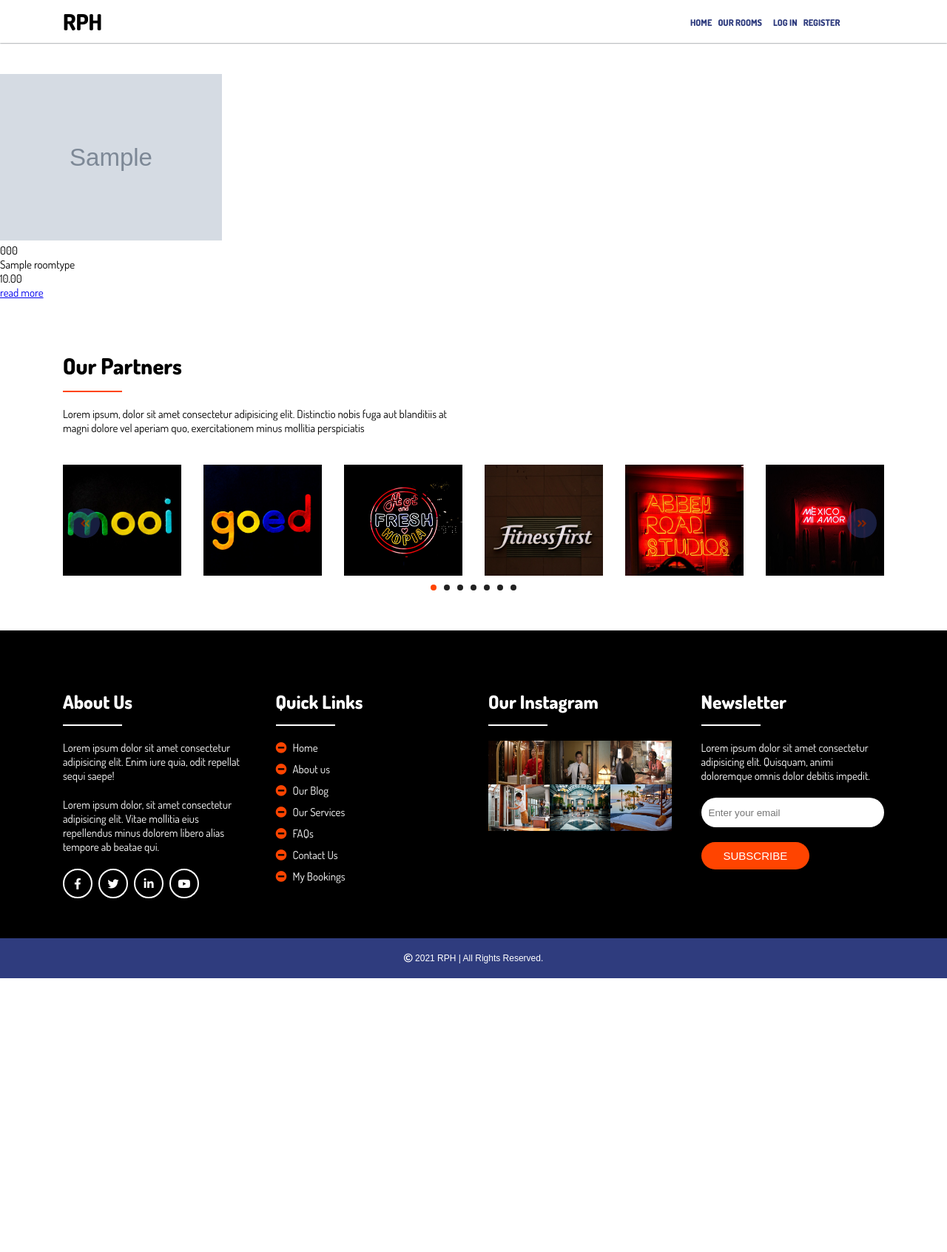
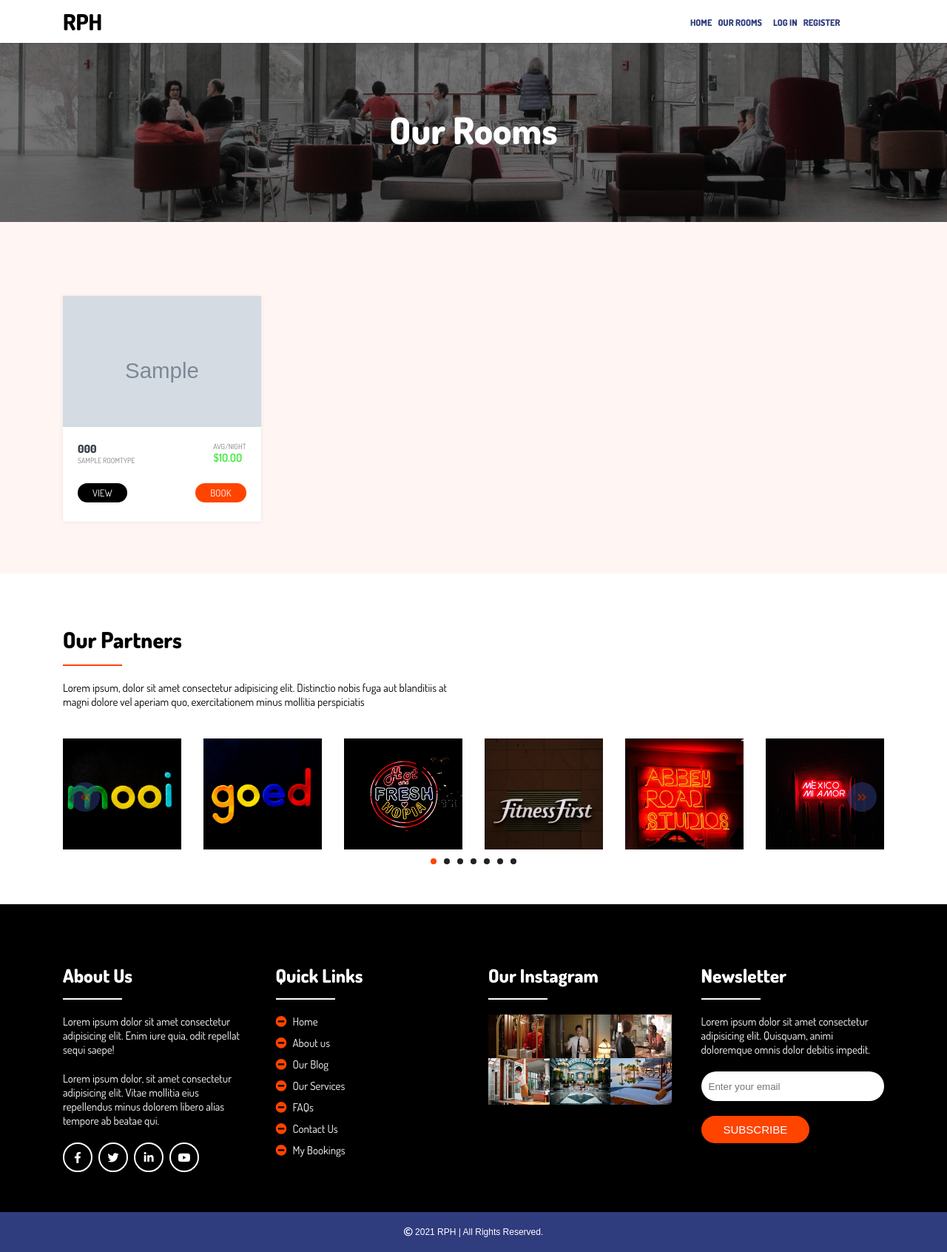
Before and after one commit to nzejoe/rico-hotel-project, a Django app: page /room/all in a window 1280 px wide. Shown: the whole page at 74% size. Before the commit the page ends 1322 px from the top, so only its background shows below. Run offline with Django 3.2, Linux system fonts and the light colour scheme; tables that the repository leaves empty hold one stand-in row (values such as "Sample post"); grey boxes marked "Sample" are stand-in pictures.

Commit message:
room list page styled

```diff
--- a/rooms/urls.py
+++ b/rooms/urls.py
@@ -4,6 +4,6 @@
 
 
 urlpatterns = [
-    path('all', views.RoomList.as_view(), name='room_list'),
+    path('all', views.room_list, name='room_list'),
     path('<str:slug>/', views.RoomDetail.as_view(), name='room_detail'),
 ]
--- a/rooms/views.py
+++ b/rooms/views.py
@@ -1,6 +1,7 @@
 import datetime
 from django.shortcuts import render
 from django.views import generic
+from django.core.paginator import Paginator
 
 #utils
 from utils.bookings import get_booked_dates
@@ -9,10 +10,16 @@
 from bookings.models import BookedRoom
 
 
-class RoomList(generic.ListView):
-    model = Room
-    template_name = 'room/room_list.html'
-    context_object_name = 'rooms'
+def room_list(request):
+     rooms = Room.objects.all().order_by('room_number')
+     paginator = Paginator(rooms, 8)
+     page = request.GET.get('page')
+     page_room_list = paginator.get_page(page)
+
+     context = {
+         'rooms': page_room_list
+     }
+     return render(request, 'room/room_list.html', context)
 
 
 class RoomDetail(generic.DetailView):
--- a/static/css/base.css
+++ b/static/css/base.css
@@ -2,19 +2,22 @@
 
 @import url("./components.css");
 @import url("./layout.css");
+@import url("./pages.css");
 @import url("./responsive.css");
 
 :root {
   font-size: 62.5%;
   --color-primary: #6c91c2;
   --color-dark: #373f47;
+  --color-dark-trans: #373f47ab;
   --color-gray: #8b8982;
   --color-white: #fff;
   --color-blue: #2f3c7e;
-  --background-blue: #c5c9e0;
+  --background-red-trans: #ff44000c;
   --color-blue-trans: #2f3c7e8f;
   --color-red: #ff4400;
   --light-shadow: 0 0 2px var(--color-dark);
+  --light-shadow-2: 0 0 5px rgba(0, 0, 0, 0.096);
 }
 
 *,
--- a/static/css/components.css
+++ b/static/css/components.css
@@ -105,3 +105,42 @@
 }
 
 /************* end of 3rd party  ****************/
+
+
+/************* page header  ****************/
+.page__header{
+  background: rgba(0, 0, 0, 0.541);
+  width: 100%;
+  height: 25rem;
+  overflow: hidden;
+  position: relative;
+  top: 5rem;
+}
+
+.page__header::after{
+  content: "";
+  display: block;
+  position: absolute;
+  background: url('../images/pages/page_header.jpg');
+  background-size: cover;
+  background-repeat: no-repeat;
+  background-position: center;
+  top: 0;
+  left: 0;
+  bottom: 0;
+  right: 0;
+  z-index: -1;
+  width: 100%;
+  height: 100%;
+}
+
+.page__header h1{
+  position: absolute;
+  left: 50%;
+  top: 50%;
+  transform: translate(-50%, -50%);
+  color: #fff;
+  font-size: 5rem;
+  text-transform: capitalize;
+}
+/************* end of page header  ****************/
--- /dev/null
+++ b/static/css/pages.css
@@ -0,0 +1,175 @@
+/********************** room list  ************************/
+.section__our_rooms {
+  background-color: var(--background-red-trans);
+  margin-top: -5rem;
+}
+.room__list {
+  margin-top: 5rem;
+  width: 100%;
+}
+
+.room {
+  width: 100%;
+  margin-bottom: 2rem;
+  box-shadow: var(--light-shadow-2);
+  overflow: hidden;
+}
+
+.room .room__img_container {
+  width: 100%;
+  overflow: hidden;
+}
+
+.room .room__img_container img {
+  width: 100%;
+  transition: all 0.5s;
+}
+
+.room .room__img_container:hover img {
+  transform: scale(1.2);
+}
+
+.room .room__detail {
+  height: 42%;
+  padding: 2rem;
+  background: #fff;
+}
+
+.room .room__desc {
+  display: flex;
+  justify-content: space-between;
+  align-items: center;
+}
+
+.room .room__desc h4 {
+  color: var(--color-dark);
+}
+
+.room .room__type,
+.room .price__desc {
+  color: var(--color-dark-trans);
+  text-transform: uppercase;
+  font-size: 1rem;
+}
+
+.room .price__desc {
+  float: right;
+}
+
+.room .room__price {
+  color: rgb(60, 233, 60);
+  font-weight: 600;
+  font-size: 1.5rem;
+}
+
+.room .room__actions {
+  display: flex;
+  justify-content: space-between;
+  align-items: center;
+  margin-top: 2.5rem;
+}
+
+.room__actions a,
+.room__actions a:link,
+.room__actions a:visited {
+  display: inline-block;
+  text-decoration: none;
+  padding: 0.5rem 2rem;
+  border-radius: 10rem;
+  text-transform: uppercase;
+  font-size: 1.3rem;
+  display: flex;
+  align-items: center;
+}
+
+.room__actions .room__detail_link {
+  background-color: #000;
+  color: #fff;
+}
+
+.room__actions .room__book_link {
+  background-color: var(--color-red);
+  color: #fff;
+  transition: all .5s;
+}
+
+.room__actions .room__book_link:hover{
+  background-color: #000;
+}
+
+.room__page_actions {
+  width: 100%;
+  text-align: center;
+  padding: 5rem 0 2rem 0;
+}
+
+.room__page_actions .page__links {
+  display: inline-block;
+  list-style: none;
+  border-radius: 10rem;
+  box-shadow: var(--light-shadow-2);
+}
+
+.room__page_actions .page__links li {
+  display: inline-block;
+  background-color: #fff;
+  box-shadow: var(--light-shadow-2);
+}
+
+.room__page_actions .page__links li:hover {
+  background-color: rgba(255, 255, 255, 0);
+}
+
+.room__page_actions .page__links li.disabled {
+  background-color: rgba(255, 255, 255, 0);
+}
+.room__page_actions .page__links li.disabled:hover {
+  background-color: rgba(255, 255, 255, 0);
+}
+
+.room__page_actions .page__links li a,
+.room__page_actions .page__links li a:link,
+.room__page_actions .page__links li a:visited {
+  display: inline-block;
+  text-decoration: none;
+  text-transform: capitalize;
+  color: var(--color-dark);
+}
+
+.room__page_actions .page__links li:not(:last-child) {
+  margin-right: 0.1rem;
+}
+
+.room__page_actions .page__links .previous__link {
+  border-top-left-radius: 10rem;
+  border-bottom-left-radius: 10rem;
+}
+
+.room__page_actions .page__links .previous__link a,
+.previous__link.disabled {
+  padding: 1rem 1rem 1.3rem 2rem;
+}
+
+.room__page_actions .page__links .next__link {
+  border-top-right-radius: 10rem;
+  border-bottom-right-radius: 10rem;
+}
+
+.room__page_actions .page__links .next__link a,
+.next__link.disabled {
+  padding: 1rem 2rem 1.3rem 1rem;
+}
+
+.room__page_actions .page__links .page__number a {
+  padding: 1rem 2rem 1.3rem 2rem;
+}
+
+.room__page_actions .page__links li.active__page {
+  background-color: var(--color-red);
+  color: #fff;
+}
+.room__page_actions .page__links li.active__page a {
+  color: #fff;
+}
+
+/********************** end of room list  ************************/
--- a/static/css/responsive.css
+++ b/static/css/responsive.css
@@ -173,7 +173,34 @@
     width: 64rem;
     height: 45rem;
   }
+
+  #modal .slidBtn {
+    top: 10%;
+  }
   /* end of footer */
+
+  /* our room list */
+  .room {
+    height: 32.8rem;
+  }
+
+  .room .room__img_container {
+    height: 58%;
+  }
+
+  .room .room__detail {
+    height: 42%;
+  }
+  .room__list {
+    display: flex;
+    justify-content: space-between;
+    flex-wrap: wrap;
+  }
+
+  .room__list .room {
+    flex: 0 0 calc((100% / 2) - 1rem);
+  }
+  /* end of our room list */
 }
 
 @media screen and (min-width: 760px) {
@@ -246,5 +273,20 @@
   .section__footer .section__wrapper > div {
     flex: 0 0 calc((100% / 2) - 2rem);
   }
+
+  #modal .slidBtn {
+    top: 5%;
+  }
   /* end of footer */
+
+  /* our room list */
+
+  .room {
+    height: 30.5rem;
+  }
+
+  .room__list .room {
+    flex: 0 0 calc((100% / 4) - 1rem);
+  }
+  /* end of our room list */
 }
--- a/static/js/script.js
+++ b/static/js/script.js
@@ -220,17 +220,18 @@
   const footerSlideBtn = $(
     '<div class="slidBtn"><div class="prevBtn btn"><i class="fas fa-angle-double-left"></i></div><div class="nextBtn btn"><i class="fas fa-angle-double-right"></i></div></div>'
   );
+  const counter = $('<span class="postCounter"></span>')
   const IGSlides = $('.instagram__post') // instagram images
   let clonedSlides = null;
   let footerSlider = null;
-  let footerIndex = 0
+  let footerIndex = 0;
 
 
   const footerMove = (newIndex, position) => {
     if (footerIndex > newIndex) {
+      animate = "100%";
+    } else {
       animate = "-100%";
-    } else {
-      animate = "100%";
     }
 
     if (newIndex < 0) {
@@ -239,16 +240,23 @@
       newIndex = 0;
     }
 
+
     clonedSlides.eq(newIndex).css({ display: "block", left: position });
 
-    footerSlider.not(':animated').animate({ left: animate }, () => {
+    footerSlider.not(':animated').animate({ left: animate },  800, () => {
       clonedSlides.eq(footerIndex).css({ display: "none" });
       clonedSlides.eq(newIndex).css({ left: "0" });
       footerSlider.css({ left: "0" });
       footerIndex = newIndex;
+      postCounter(footerIndex);
     });
   };
 
+  // post counter
+  const postCounter = (index)=>{ // this render the number of post/posts length
+    counter.text(`${index + 1}/${clonedSlides.length}`);
+    footerIMGViewer.append(counter);
+  }
 
   IGSlides.on('click', function(){
     modal.empty(); // first empty
@@ -259,7 +267,7 @@
     // join the div
     footerIMGSlider.append(clonedSlides);
     footerIMGViewer.append(footerIMGSlider);
-    footerIMGViewer.prepend(footerSlideBtn);
+    modal.prepend(footerSlideBtn);
     modal.append(footerIMGViewer);
     modal.prepend(footerOverlay);
     body.prepend(modal);
@@ -267,6 +275,9 @@
 
     body.addClass("modal__open");
     clonedSlides.eq(footerIndex).css({ display: "block" });
+
+    // call post counter
+    postCounter(footerIndex) // from index for the first render to get accurate index
   })
 
   $(document).on("click", ".footer__overlay", function () {
@@ -276,13 +287,11 @@
   });
 
   $(document).on("click", "#modal .prevBtn", function () {
-    footerMove(footerIndex - 1, "100%");
-    console.log(footerIndex)
+    footerMove(footerIndex - 1, "-100%");
   });
 
   $(document).on("click", "#modal .nextBtn", function () {
-    footerMove(footerIndex + 1, "-100%");
-    console.log(footerIndex)
+    footerMove(footerIndex + 1, "100%");
   });
   //******************** end of our footer section  *************************/
 
--- a/templates/base.html
+++ b/templates/base.html
@@ -18,7 +18,6 @@
             <div class="navbar">
                 <div class="navbar__logo">
                     <h1 class="logo__initials">RPH</h1>
-                    {% comment %} <small class="logo__letters">rico palace hotel</small> {% endcomment %}
                 </div>
                 <div class="navbar__navigation">
                     <div class="toggle__btn" id="toggle__btn">
@@ -56,7 +55,10 @@
             </div>
         </div>
     </header>
-    {% block hero %}{% endblock hero %}
+    {% block hero %}
+    {% endblock hero %}
+    {% block page__title %}
+    {% endblock page__title %}
     <div id="content">
         {% block content %}
 
--- a/templates/room/room_list.html
+++ b/templates/room/room_list.html
@@ -2,14 +2,76 @@
 
 {% block title %}Room List | RPH{% endblock title %}
 
+{% block page__title %}
+    <div class="page__header">
+        <h1>our rooms</h1>
+    </div>
+{% endblock page__title %}
+
 {% block content %}
-    {% for room in rooms %}
-        <div class="room">
-            <img src="{{ room.photo.url }}" alt="{{ room.room_number }}" width="300px">
-            <p>{{ room.room_number }}</p>
-            <p>{{ room.room_type.name }}</p>
-            <p>{{ room.room_type.price }}</p>
-            <a href="{{ room.get_absolute_url }}">read more</a>
+    <section class="section section__our_rooms">
+        <div class="section__wrapper">
+            <div class="room__list">
+            {% for room in rooms %}
+                <div class="room">
+                    <div class="room__img_container">
+                        <img src="{{ room.photo.url }}" alt="{{ room.room_number }}">
+                    </div>
+                    <div class="room__detail">
+                        <div class="room__desc">
+                            <div>
+                                <h4>{{ room.room_number }}</h4>
+                                <p class="room__type">{{ room.room_type.name }}</p>
+                            </div>
+                            <div>
+                                <p class="price__desc">avg/night</p>
+                                <p class="room__price">${{ room.room_type.price }}</p>
+                            </div>
+                        </div>
+                        <div class="room__actions">
+                            <a class="room__detail_link" href="{{ room.get_absolute_url }}">view</a>
+                            <a class="room__book_link" href="{% url 'book_room' room.slug %}">book</a>
+                        </div>
+                    </div>
+                </div>
+            {% endfor %}
+            </div>
+            {% if rooms.has_other_pages %}
+                <div class="room__page_actions">
+                    <ul class="page__links">
+                        <!-- previous page -->
+                        {% if rooms.has_previous %}
+                            <li class="page_link previous__link">
+                                <a href="?page={{ rooms.previous_page_number }}">previous</a>
+                            </li>
+                        {% else %}
+                            <li class="page__link  previous__link disabled">previous</li>
+                        {% endif %}<!-- previous page //-->
+
+                        <!-- page numbers -->
+                        {% for page_number in rooms.paginator.page_range %}
+                            {% if rooms.number == page_number %}
+                                <li class="page__link active__page page__number">
+                                    <a href="?page={{ page_number }}">{{ page_number }}</a>
+                                </li>
+                            {% else %}
+                                <li class="page__link page__number">
+                                    <a href="?page={{ page_number }}">{{ page_number }}</a>
+                                </li>
+                            {% endif %}
+                        {% endfor %} <!-- page numbers //-->
+
+                        <!-- next page -->
+                        {% if rooms.has_next %}
+                            <li class="page__link next__link">
+                                <a href="?page={{ rooms.next_page_number }}">next</a>
+                            </li>
+                        {% else %}
+                            <li class="page__link next__link disabled">next</li>
+                        {% endif %}<!-- next page //-->
+                    </ul>
+                </div>
+            {% endif %}
         </div>
-    {% endfor %}
+    </section>
 {% endblock content %}
```
Also changed, not shown: static/css/layout.css (+42 -7 lines), static/images/pages/page_header.jpg (added).
